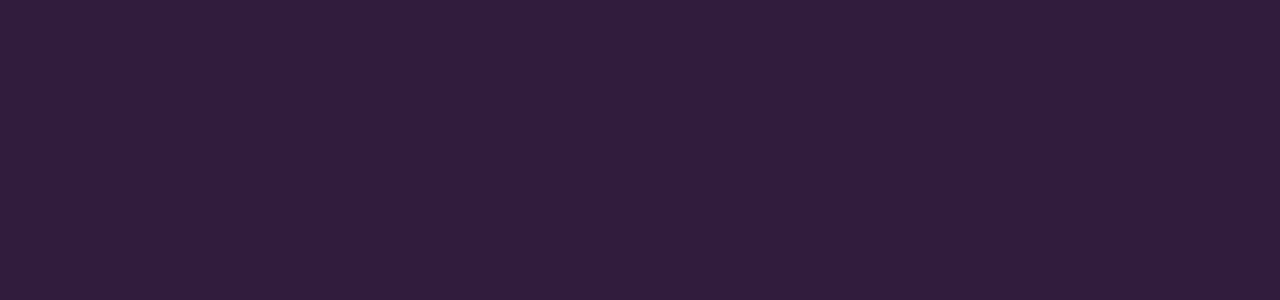
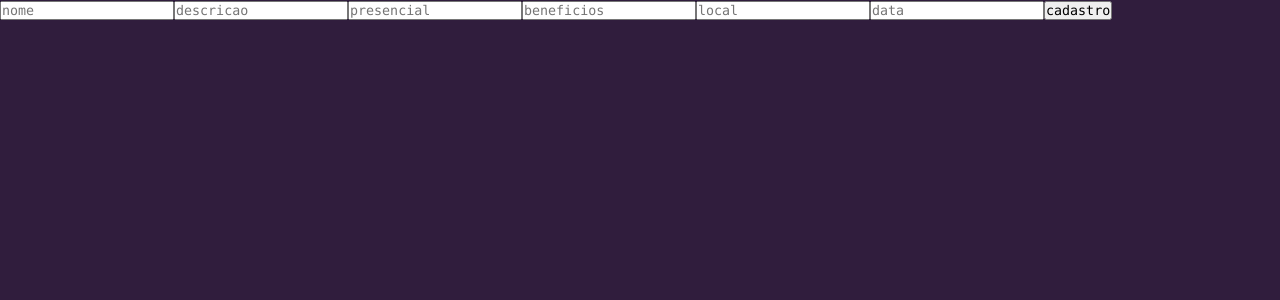
Before and after one commit to arv1983/Projeto-Panelinha-Colegio, a React (Create React App) app: page /users/comp/vagas in a window 1280 px wide. Shown: the top 300 px of the page. Built offline with nearby package versions, Linux system fonts and the light colour scheme; no server answers.

Commit message:
feat: add Vagas

```diff
--- /dev/null
+++ b/src/components/Vacancies/index.js
@@ -0,0 +1,106 @@
+import { useForm } from "react-hook-form";
+import { yupResolver } from "@hookform/resolvers/yup";
+import * as yup from "yup";
+import { User } from "../../providers/UserProvider";
+import api from "../../services/api";
+import { useState, useEffect } from "react";
+import VacanciesList from "../VacanciesList";
+
+const Vacancies = () => {
+  const [lista, setLista] = useState();
+  const [token] = useState(() => {
+    const localToken = localStorage.getItem("token") || "";
+    if (!localToken) {
+      return "";
+    }
+    return JSON.parse(localToken);
+  });
+
+  const { id } = User();
+
+  useEffect(() => {
+    api
+      .get(`/vacancies?idUser=${id}`)
+      .then((response) => {
+        setLista(response.data);
+      })
+      .catch((e) => console.log(e));
+  }, [id]);
+
+  const handleData = (dados) => {
+    console.log("testeteste");
+    api
+      .post(
+        "/vacancies",
+        {
+          idUser: id,
+          nome: dados.nome,
+          descricao: dados.descricao,
+          presencial: dados.presencial,
+          beneficios: dados.beneficios,
+          local: dados.local,
+          data: dados.data,
+        },
+        {
+          headers: {
+            Authorization: `Bearer ${token}`,
+          },
+        }
+      )
+      .then((response) => {
+        // gambiarra emergencial
+        api
+          .get(`/vacancies?idUser=${id}`)
+          .then((response) => {
+            setLista(response.data);
+          })
+          .catch((e) => console.log(e));
+      })
+      .catch((e) => {
+        console.log("deu merda2");
+        console.log(e);
+      });
+  };
+
+  const schema = yup.object().shape({
+    nome: yup.string().required("Campo obrigatorio"),
+    descricao: yup.string().required("Campo obrigatorio"),
+    presencial: yup.string().required("Campo obrigatorio"),
+    beneficios: yup.string().required("Campo obrigatorio"),
+    local: yup.string().required("Campo obrigatorio"),
+    data: yup.string().required("Campo obrigatorio"),
+  });
+  const {
+    register,
+    handleSubmit,
+    formState: { errors },
+  } = useForm({
+    resolver: yupResolver(schema),
+  });
+
+  return (
+    <>
+      <form onSubmit={handleSubmit(handleData)}>
+        <input type="text" placeholder="nome" {...register("nome")} />
+        <input type="text" placeholder="descricao" {...register("descricao")} />
+        <input
+          type="text"
+          placeholder="presencial"
+          {...register("presencial")}
+        />
+        <input
+          type="text"
+          placeholder="beneficios"
+          {...register("beneficios")}
+        />
+        <input type="text" placeholder="local" {...register("local")} />
+        <input type="text" placeholder="data" {...register("data")} />
+        <button type="submit">cadastro</button>
+      </form>
+
+      <VacanciesList lista={lista} />
+    </>
+  );
+};
+
+export default Vacancies;
--- /dev/null
+++ b/src/components/VacanciesList/index.js
@@ -0,0 +1,8 @@
+const VacanciesList = (props) => {
+  console.log(props.lista);
+  // console.log("props.lista");
+  // nome descrição presencial beneficios local e dadta
+  return <>{props.lista && props.lista.map((item, i) => <>{item.nome}</>)}</>;
+};
+
+export default VacanciesList;
--- a/src/providers/UserProvider/index.js
+++ b/src/providers/UserProvider/index.js
@@ -15,6 +15,7 @@ export const UserProvider = (props) => {
   }, []);
 
   useEffect(() => {
+    console.log("teste");
     if (id) {
       api
         .get(`/users/${id}`)
@@ -23,7 +24,7 @@ export const UserProvider = (props) => {
         })
         .catch((e) => console.log(e));
     }
-  }, [id, loggedUser]);
+  }, [id]);
 
   return (
     <UserContext.Provider
--- a/src/routes/index.js
+++ b/src/routes/index.js
@@ -8,6 +8,7 @@ import PageLogReg from "../pages/PageLogReg";
 // import GetAllUsersCompany from "../components/GetAllUsersCompany";
 import GetOneCompany from "../components/GetOneCompany";
 import GetOneDev from "../components/GetOneDev";
+import Vacancies from "../components/Vacancies";
 
 const Routes = () => {
   return (
@@ -19,10 +20,15 @@ const Routes = () => {
         <GetOneDev />
         <UpProfileComp />
         <GetOneCompany />
+        <Vacancies />
       </Route>
       <Route exact path="/users/dev">
         <GetOneCompany />
         <GetOneDev />
+        <Vacancies />
+      </Route>
+      <Route exact path="/users/comp/vagas">
+        <Vacancies />
       </Route>
     </Switch>
   );
--- a/src/services/api.js
+++ b/src/services/api.js
@@ -2,6 +2,7 @@ import axios from "axios";
 
 const api = axios.create({
   baseURL: "https://capstone-grupo1.herokuapp.com",
+  // baseURL: "http://localhost:3001",
 });
 
 export default api;
```
Also changed, not shown: 1 other file (tests, documents, lock files or other folders).
